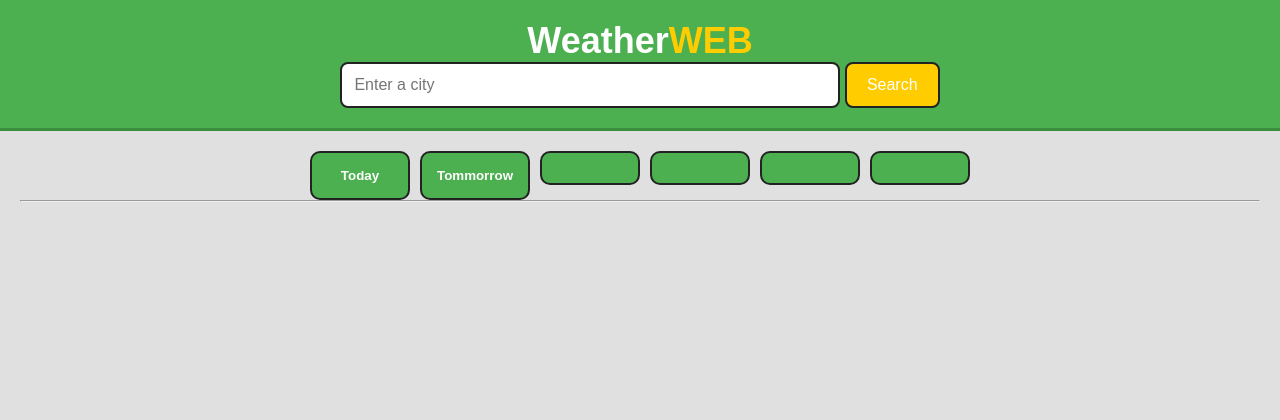
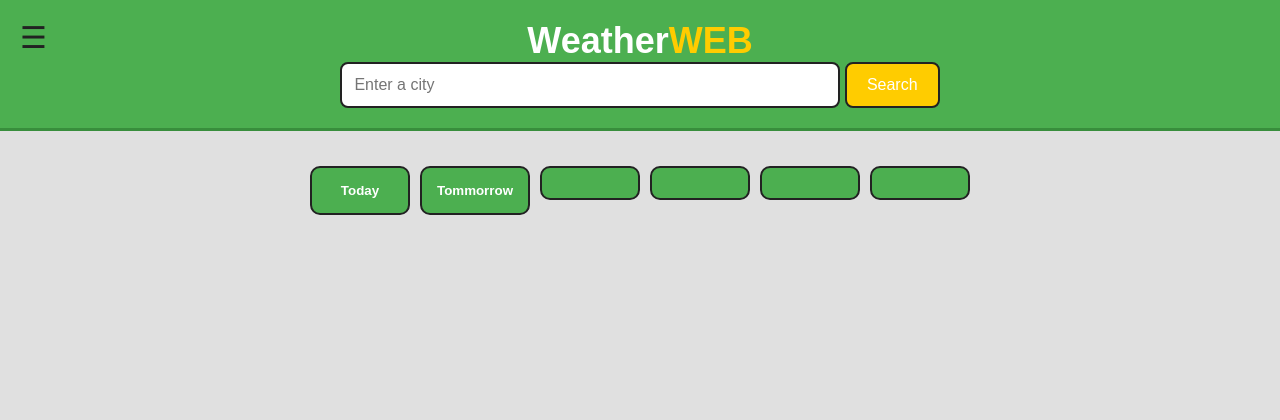
Before and after one commit to AlphaaaBot/School_Project, a Python web app: template weatherweb/templates/dashboardforecast.html in a window 1280 px wide. Shown: the top 420 px of the page. Run offline with Jinja, Linux system fonts and the light colour scheme; the template is opened without the code that fills it, so the values that code supplies are empty.

Commit message:
small changes and fixes for dashboardforecast, css and app.py

```diff
--- a/weatherweb/app.py
+++ b/weatherweb/app.py
@@ -385,11 +385,14 @@ def dashboard():
         ]
 
         if request.method == "POST":
+            current_error = False
+
             city_name = request.form['city']
 
             data = fetch_api.getDashboardInfoAsJSON(city=city_name)
 
             if data == None:
+                current_error = True
                 city_name="Bad Nauheim"
                 data = fetch_api.getDashboardInfoAsJSON(city=city_name)
 
@@ -399,7 +402,7 @@ def dashboard():
             weekDays = fetch_api.getWeekdaysAsList()
             print(weekDays)
 
-            if data != None:
+            if data != None and not current_error:
                 return render_template("dashboard.html", username=session["username"], weatherData=data, day=weekDays, city=city_name, weather_maps=weather_maps)
             else:
                 data = fetch_api.getDashboardInfoAsJSON(city="Bad Nauheim")
--- a/weatherweb/static/css/test.css
+++ b/weatherweb/static/css/test.css
@@ -222,7 +222,8 @@ h1 {
 }
 
 hr {
-    color: var(--secondary-text-color);
+    width: 100%;
+    justify-self: center;
 }
 
 .info-link {
@@ -340,6 +341,8 @@ hr {
     color: var(--primary-error-color);
     text-align: center;
     font-weight: bold;
+    font-size: 20px;
+    padding-top: 15px;
 }
 
 /* STOP */
--- a/weatherweb/templates/dashboard.html
+++ b/weatherweb/templates/dashboard.html
@@ -11,6 +11,9 @@
             </form>
         </div>
     </header>
+
+    <!-- error message-->
+    <p class="errorMsg">{{error}}</p>
 
     <!-- Hidden Checkbox to control sidebar toggle -->
     <input type="checkbox" id="sidebar-toggle" class="sidebar-toggle-checkbox">
@@ -32,9 +35,6 @@
     </label>
 
     <main class="main-content">
-        <!-- error message-->
-        <p class="errorMsg">{{error}}</p>
-
         <!-- weekdays -->
         <section class="weekdays">
             <form action="{{ url_for('dashboardforecast', city=city, day=0) }}" method="get">
--- a/weatherweb/templates/dashboardforecast.html
+++ b/weatherweb/templates/dashboardforecast.html
@@ -11,6 +11,25 @@
             </form>
         </div>
     </header>
+
+    <!-- Hidden Checkbox to control sidebar toggle -->
+    <input type="checkbox" id="sidebar-toggle" class="sidebar-toggle-checkbox">
+
+    <!-- Sidebar -->
+    <div class="custom-sidebar">
+        <nav>
+            <ul>
+                <li><a class="a-sidebar" href="#">🏠 Home</a></li>
+                <li><a class="a-sidebar" href="#">⚙️ Settings</a></li>
+                <li><a class="a-sidebar" href="#">🔒 Logout</a></li>
+            </ul>
+        </nav>
+    </div>
+
+    <!-- Sidebar Toggle Button (Hamburger Icon) -->
+    <label for="sidebar-toggle" class="sidebar-toggle-label">
+        &#9776; <!-- Hamburger Icon -->
+    </label>
 
     <main class="main-content">
         <!-- error message-->
@@ -107,7 +126,7 @@
             </section>
             <hr>
         {% endfor %}
-        <hr>
+        <div style="padding:20px;"></div>
     </main>
 
     <!-- logout/footer -->
```
